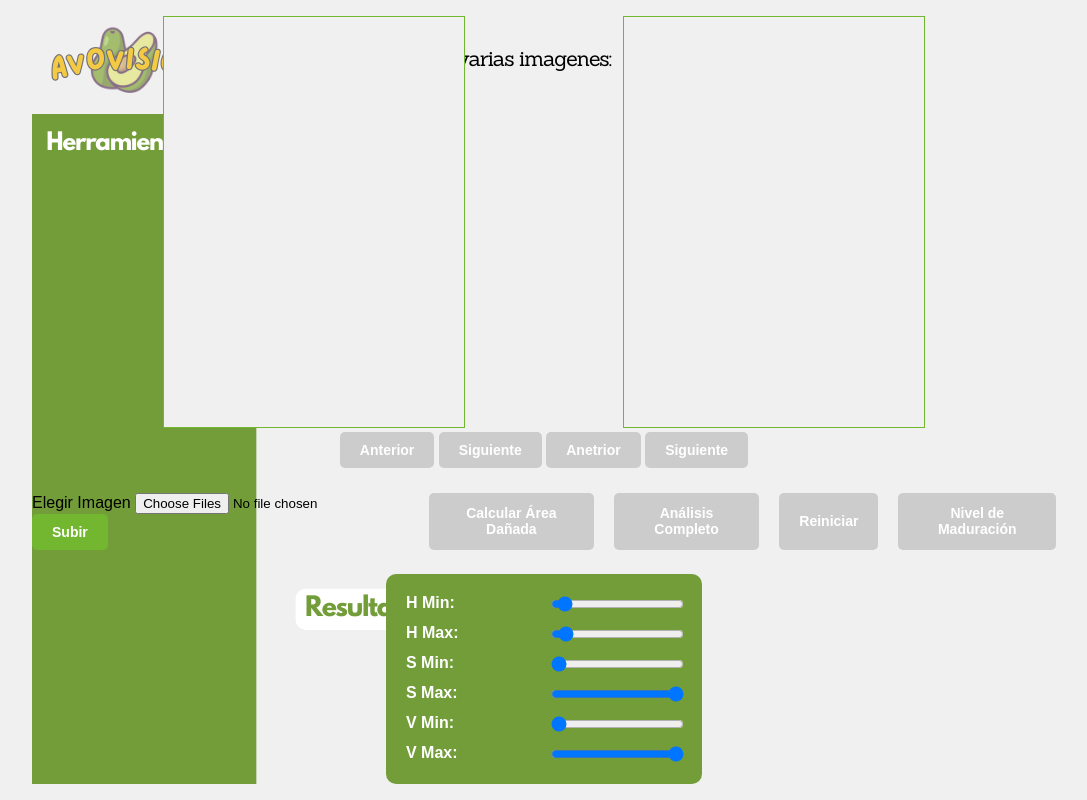
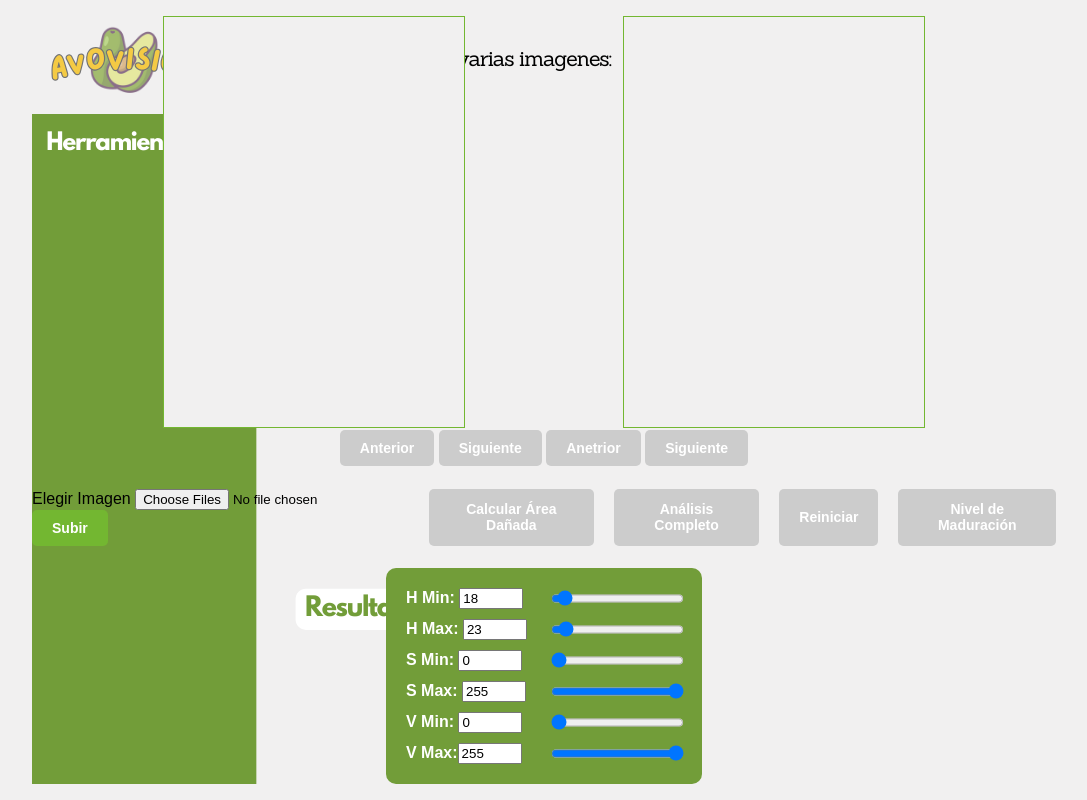
Before and after one commit to DiegoChavezO/AvocadoWebApp, a plain HTML site: page frontend/index.html in a window 1280 px wide. Shown: the whole page, without its empty margins (96-1183 px from the left). Drawn offline with Linux system fonts and the light colour scheme.

Commit message:
sliders modificados

```diff
--- a/frontend/index.html
+++ b/frontend/index.html
@@ -39,21 +39,27 @@
                 <h3>Resultado:</h3>
                 <p><strong>Porcentaje de Área Dañada:</strong> <span id="percentage"></span>%</p>
             </div>
+            <div class="sliders">
+                <label for="h-min">H Min: <input type="number" id="h-min-input" min="0" max="360" value="18" onchange="updateInputValue('h-min', this.value)"></label>
+                <input type="range" id="h-min" min="0" max="360" value="18" oninput="updateSliderValue('h-min-input', this.value)">
 
-            <!-- Sliders -->
-            <div class="sliders">
-                <label for="h-min">H Min:</label>
-                <input type="range" id="h-min" min="0" max="360" value="18">
-                <label for="h-max">H Max:</label>
-                <input type="range" id="h-max" min="0" max="360" value="23">
-                <label for="s-min">S Min:</label>
-                <input type="range" id="s-min" min="0" max="255" value="0">
-                <label for="s-max">S Max:</label>
-                <input type="range" id="s-max" min="0" max="255" value="255">
-                <label for="v-min">V Min:</label>
-                <input type="range" id="v-min" min="0" max="255" value="0">
-                <label for="v-max">V Max:</label>
-                <input type="range" id="v-max" min="0" max="255" value="255">
+
+                <label for="h-max">H Max: <input type="number" id="h-max-input" min="0" max="360" value="23" onchange="updateInputValue('h-max', this.value)"></label>
+                <input type="range" id="h-max" min="0" max="360" value="23" oninput="updateSliderValue('h-max-input', this.value)">
+
+
+                <label for="s-min">S Min: <input type="number" id="s-min-input" min="0" max="255" value="0" onchange="updateInputValue('s-min', this.value)"></label>
+                <input type="range" id="s-min" min="0" max="255" value="0" oninput="updateSliderValue('s-min-input', this.value)">
+
+                <label for="s-max">S Max: <input type="number" id="s-max-input" min="0" max="255" value="255" onchange="updateInputValue('s-max', this.value)"></label>
+                <input type="range" id="s-max" min="0" max="255" value="255" oninput="updateSliderValue('s-max-input', this.value)">
+
+                <label for="v-min">V Min: <input type="number" id="v-min-input" min="0" max="255" value="0" onchange="updateInputValue('v-min', this.value)"></label>
+                <input type="range" id="v-min" min="0" max="255" value="0" oninput="updateSliderValue('v-min-input', this.value)">
+
+                <label for="v-max">V Max:<input type="number" id="v-max-input" min="0" max="255" value="255" onchange="updateInputValue('v-max', this.value)"></label>
+                <input type="range" id="v-max" min="0" max="255" value="255" oninput="updateSliderValue('v-max-input', this.value)">
+
             </div>
         </div>
     </div>
--- a/frontend/script.js
+++ b/frontend/script.js
@@ -99,3 +99,26 @@ document.getElementById("nextButton").addEventListener("click", () => {
         displayImage(currentIndex);
     }
 });
+
+//deslizadores
+// Actualiza el campo numérico cuando el slider cambia
+function updateSliderValue(inputId, value) {
+    const inputElement = document.getElementById(inputId);
+    inputElement.value = value;
+}
+
+// Actualiza el slider cuando el valor del campo numérico cambia
+function updateInputValue(sliderId, value) {
+    const sliderElement = document.getElementById(sliderId);
+    const parsedValue = parseInt(value, 10);
+
+    // Validar que el valor esté dentro del rango del slider
+    if (parsedValue >= parseInt(sliderElement.min, 10) && parsedValue <= parseInt(sliderElement.max, 10)) {
+        sliderElement.value = parsedValue;
+    } else {
+        alert(`El valor debe estar entre ${sliderElement.min} y ${sliderElement.max}.`);
+    }
+
+    // Sincronizar el valor del slider con el input
+    sliderElement.dispatchEvent(new Event("input"));
+}
```
Also changed, not shown: 1 other file.
